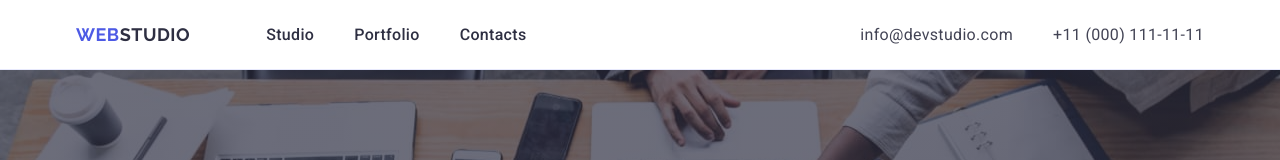
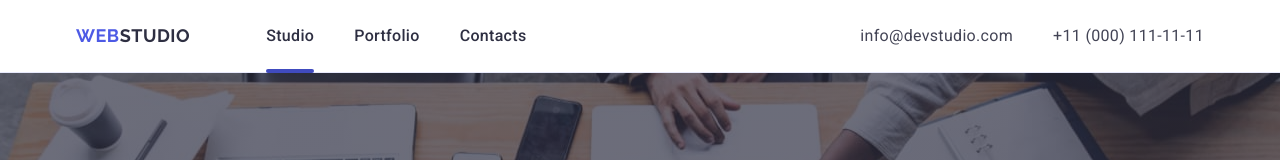
Before and after one commit to Sanyabro02/goit-markup-hw-04, a plain HTML site: page index.html in a window 1280 px wide. Shown: the top 160 px of the page. Drawn offline with nearby package versions, Linux system fonts and the light colour scheme.

Commit message:
змінив стилі

```diff
--- a/css/style.css
+++ b/css/style.css
@@ -54,7 +54,7 @@ body {
   border-bottom: 1px solid #e7e9fc;
   box-shadow: 0px 2px 1px rgba(46, 47, 66, 0.08), 0px 1px 1px rgba(46, 47, 66, 0.16), 0px 1px 6px rgba(46, 47, 66, 0.08);
 }
-.header .container {
+.header-inner {
   display: flex;
   justify-content: space-between;
   align-items: center;
@@ -87,13 +87,32 @@ body {
   color: #2e2f42;
 }
 .info-list .link {
+  display: block;
   color: var(--NAVY-BLUE, #2E2F42);
   padding: 24px 0;
   transition: color 250ms cubic-bezier(0.4, 0, 0.2, 1);
+  font-size: 16px;
+  font-weight: 500;
+  line-height: 1.5;
+  letter-spacing: 0.02em;
+  text-decoration: none;
+}
+
+.curent-link{
+  color: #404bbf;
   position: relative;
 }
-
-
+.curent-link::after {
+  content: '';
+  position: absolute;
+  left: 0;
+  bottom: -1px;
+  display: block;
+  width: 100%;
+  height: 4px;
+  border-radius: 2px;
+  background-color: #404BBF;
+}
   .info-list .link:hover {
   color: #404bbf;
 }
@@ -104,18 +123,6 @@ body {
   color: #404bbf;
 }
 
-.info-list .curent-link:active::after {
-    content: '';
-    position: absolute;
-    left: 0;
-    bottom: -1px;
-    display: block;
-    width: 100%;
-    height: 4px;
-    border-radius: 2px;
-
-    background-color: #404BBF;
-  }
 .address {
   font-style: normal;
 }
--- a/index.html
+++ b/index.html
@@ -16,10 +16,11 @@
 <body>
   <header class="header">
     <div class="container">
+      <div class="header-inner">
       <nav class="nav">
         <a class="header-logo" href="./index.html">Web<span class="header-logo-black">Studio</span></a>
         <ul class="info-list">
-          <li class="item"><a class="link curent-link" href="./index.html">Studio</a></li>
+          <li class="item item-curent"><a class="link curent-link" href="./index.html">Studio</a></li>
           <li class="item"><a class="link" href="">Portfolio</a></li>
           <li class="item"><a class="link" href="">Contacts</a></li>
         </ul>
@@ -30,6 +31,7 @@
           <li class="item"><a class="link" href="tel:+110001111111">+11 (000) 111-11-11</a></li>
         </ul>
       </address>
+      </div>
     </div>
   </header>
 
```
